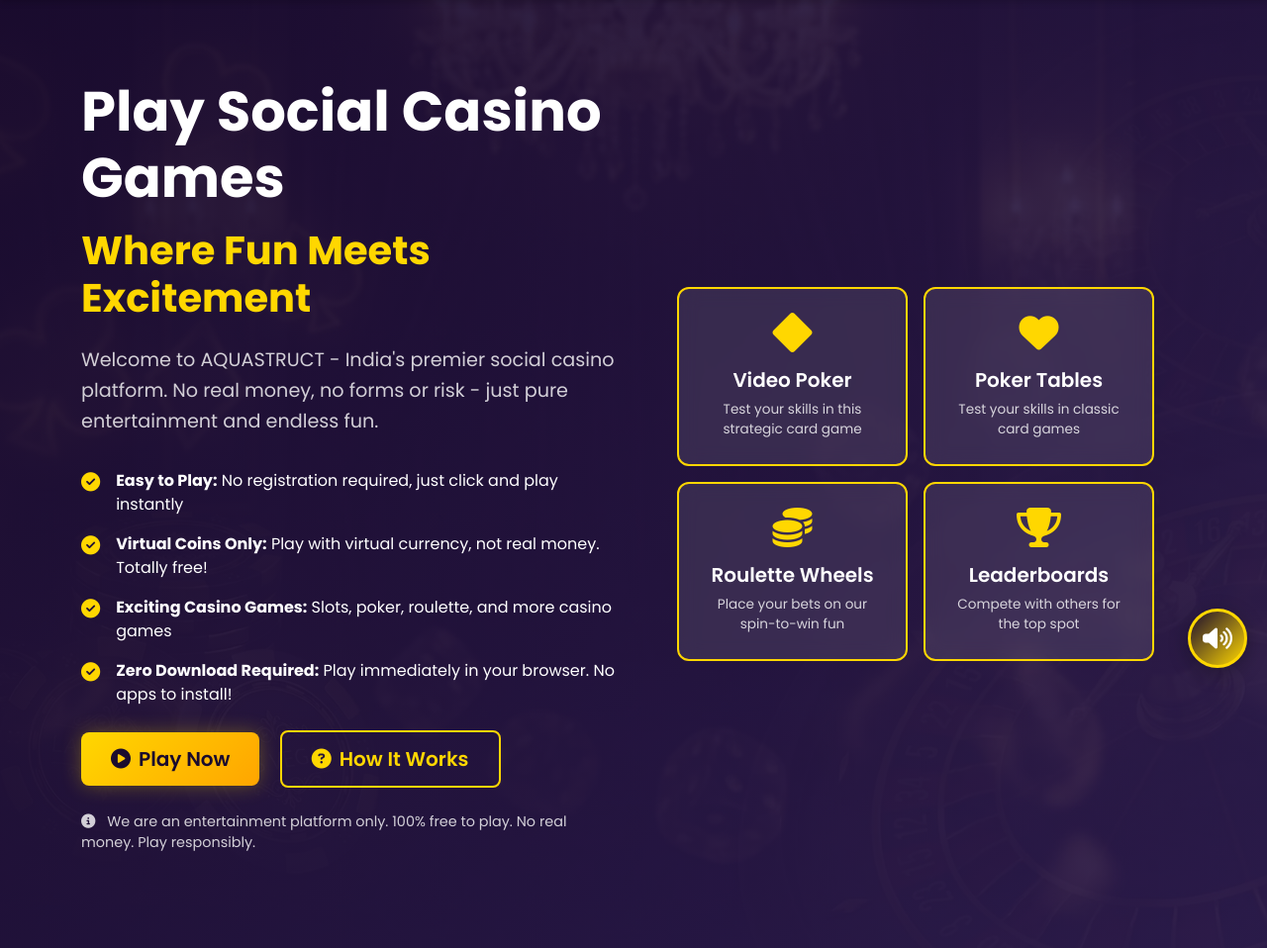
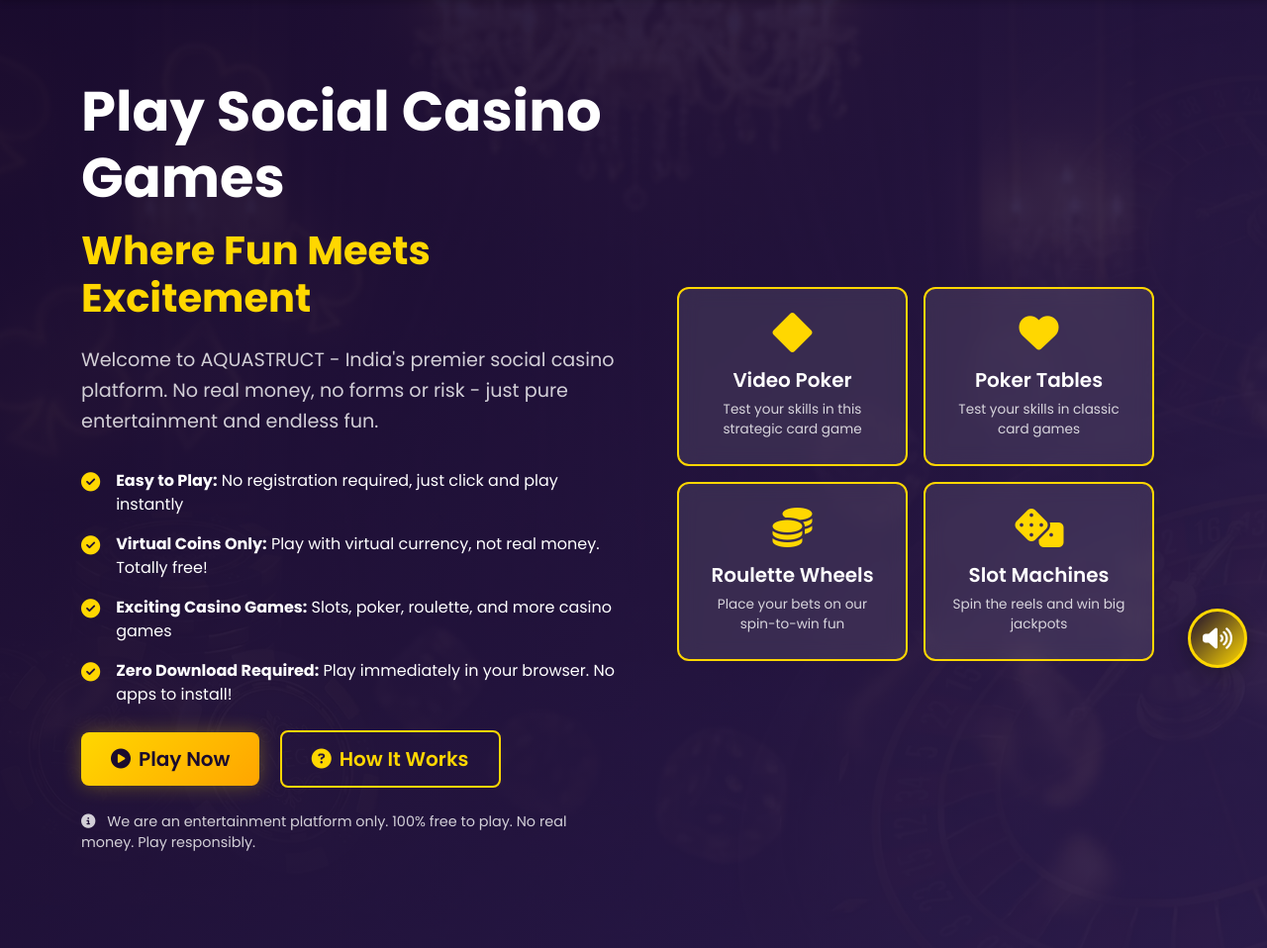
Before and after one commit to ashwin24121995/newaqua, a PHP site: page /index.php in a window 1280 px wide. Shown: the part 105-1063 px from the top of the page at 99% size. Run offline with PHP 8.4, Linux system fonts and the light colour scheme.

Commit message:
Replace social media icons with feature badges and remove leaderboards from hero section

```diff
--- a/footer.php
+++ b/footer.php
@@ -9,11 +9,10 @@
                         AQUASTRUCT Casino is a premium social gaming platform offering free-to-play casino games.
                         Experience the thrill of casino gaming with virtual currency in a safe and entertaining environment.
                     </p>
-                    <div class="social-links mt-3">
-                        <a href="#" class="social-link"><i class="fab fa-facebook-f"></i></a>
-                        <a href="#" class="social-link"><i class="fab fa-twitter"></i></a>
-                        <a href="#" class="social-link"><i class="fab fa-instagram"></i></a>
-                        <a href="#" class="social-link"><i class="fab fa-youtube"></i></a>
+                    <div class="feature-badges mt-3">
+                        <span class="feature-badge"><i class="fas fa-18-plus me-2"></i>18+</span>
+                        <span class="feature-badge"><i class="fas fa-shield-check me-2"></i>Fair Play</span>
+                        <span class="feature-badge"><i class="fas fa-users me-2"></i>Social Casino</span>
                     </div>
                 </div>
 
--- a/index.php
+++ b/index.php
@@ -78,9 +78,9 @@
                         </div>
                         <div class="col-6">
                             <div class="mini-game-card">
-                                <i class="fas fa-trophy game-card-icon"></i>
-                                <h5>Leaderboards</h5>
-                                <p>Compete with others for the top spot</p>
+                                <i class="fas fa-dice game-card-icon"></i>
+                                <h5>Slot Machines</h5>
+                                <p>Spin the reels and win big jackpots</p>
                             </div>
                         </div>
                     </div>
```
